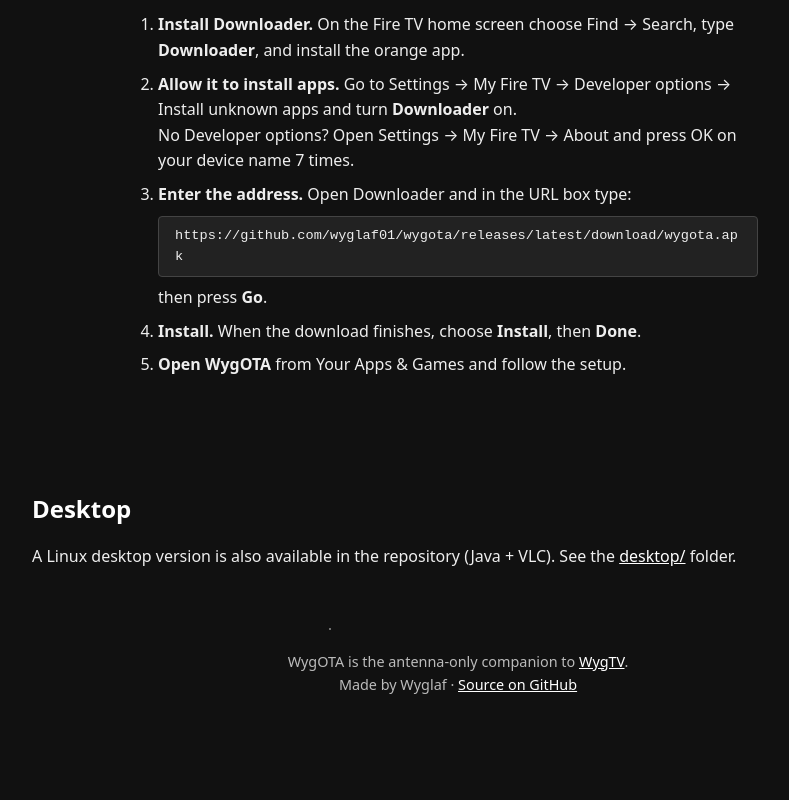
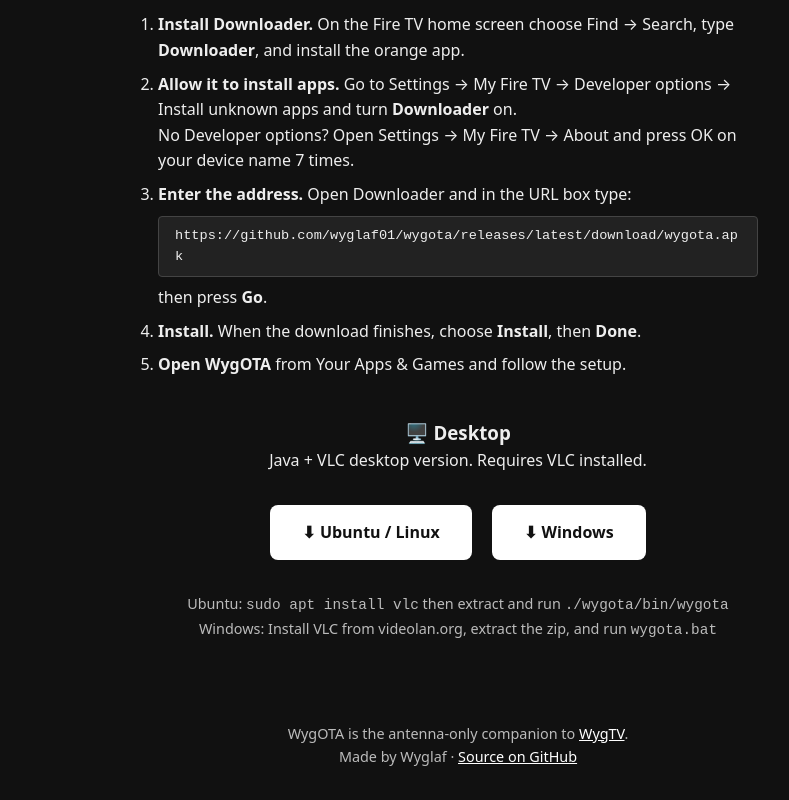
Before and after one commit to wyglaf01/wygota, a plain HTML site: page docs/index.html in a window 1280 px wide. Shown: the part 1531-2331 px from the top of the page, without its empty margins (182-971 px from the left). Before the commit the page ends 2259 px from the top, so only its background shows below. Drawn offline with Linux system fonts and the light colour scheme.

Commit message:
Add Windows and Ubuntu desktop downloads to website

```diff
--- a/docs/index.html
+++ b/docs/index.html
@@ -173,7 +173,7 @@
   <section id="download" class="downloads">
     <h2>Download</h2>
     <p style="margin-bottom: 1.5rem; color: var(--muted);">
-      Free. The link always points at the newest build.
+      Free. The links always point at the newest build.
     </p>
 
     <h3>📺 Android TV, Fire TV & tablets</h3>
@@ -196,11 +196,21 @@
       <li><strong>Install.</strong> When the download finishes, choose <strong>Install</strong>, then <strong>Done</strong>.</li>
       <li><strong>Open WygOTA</strong> from Your Apps & Games and follow the setup.</li>
     </ol>
-  </section>
 
-  <section>
-    <h2>Desktop</h2>
-    <p>A Linux desktop version is also available in the repository (Java + VLC). See the <a href="https://github.com/wyglaf01/wygota/tree/main/desktop">desktop/</a> folder.</p>
+    <h3 style="margin-top: 2.5rem;">🖥️ Desktop</h3>
+    <p>Java + VLC desktop version. Requires VLC installed.</p>
+    <div style="margin: 1.5rem 0;">
+      <a class="btn" href="https://github.com/wyglaf01/wygota/releases/latest/download/wygota-ubuntu.tar.gz" target="_blank">
+        ⬇ Ubuntu / Linux
+      </a>
+      <a class="btn" href="https://github.com/wyglaf01/wygota/releases/latest/download/wygota-windows.zip" target="_blank">
+        ⬇ Windows
+      </a>
+    </div>
+    <p style="font-size: 0.9rem; color: var(--muted);">
+      Ubuntu: <code>sudo apt install vlc</code> then extract and run <code>./wygota/bin/wygota</code><br>
+      Windows: Install VLC from videolan.org, extract the zip, and run <code>wygota.bat</code>
+    </p>
   </section>
 
   <footer>
```
